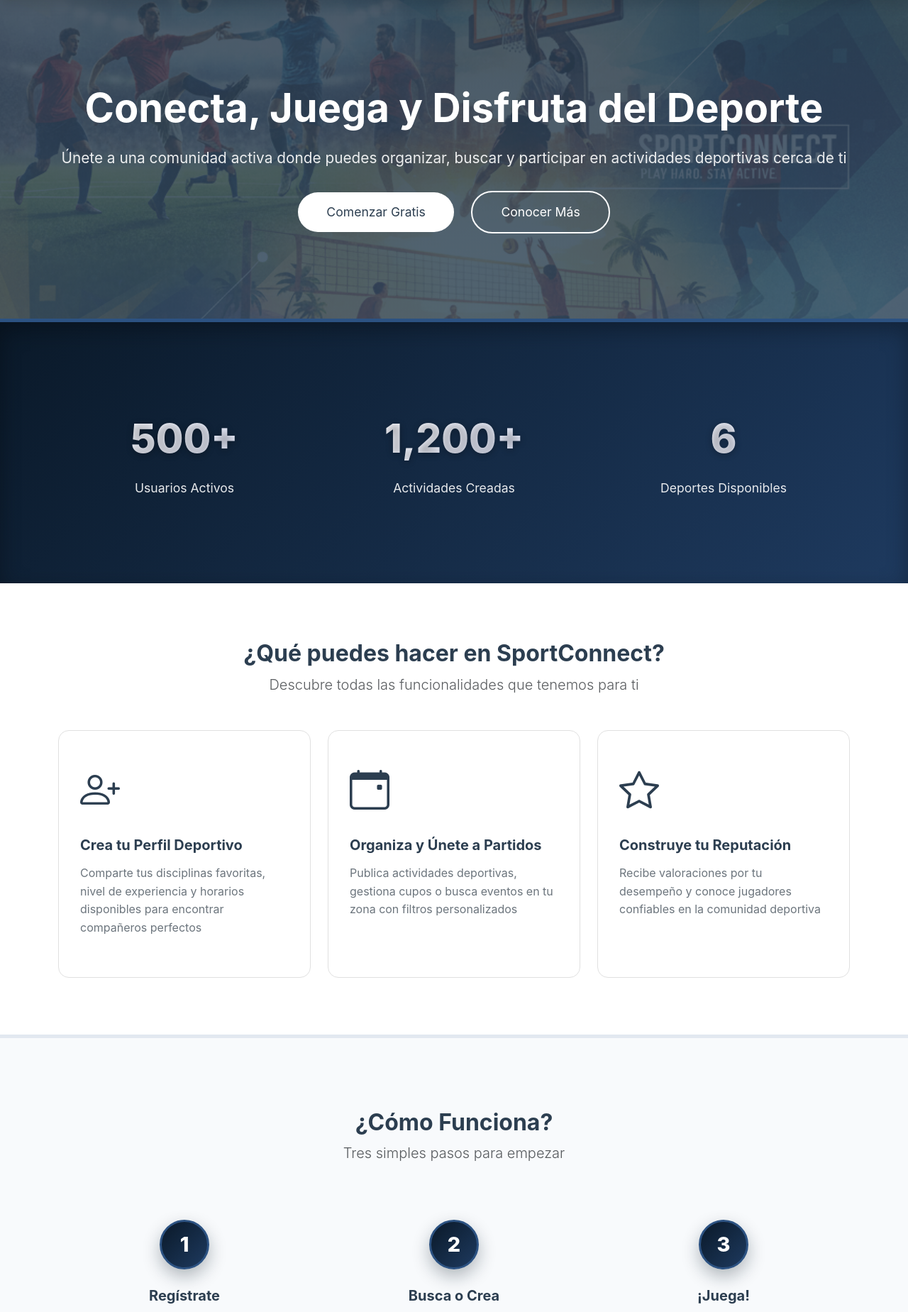
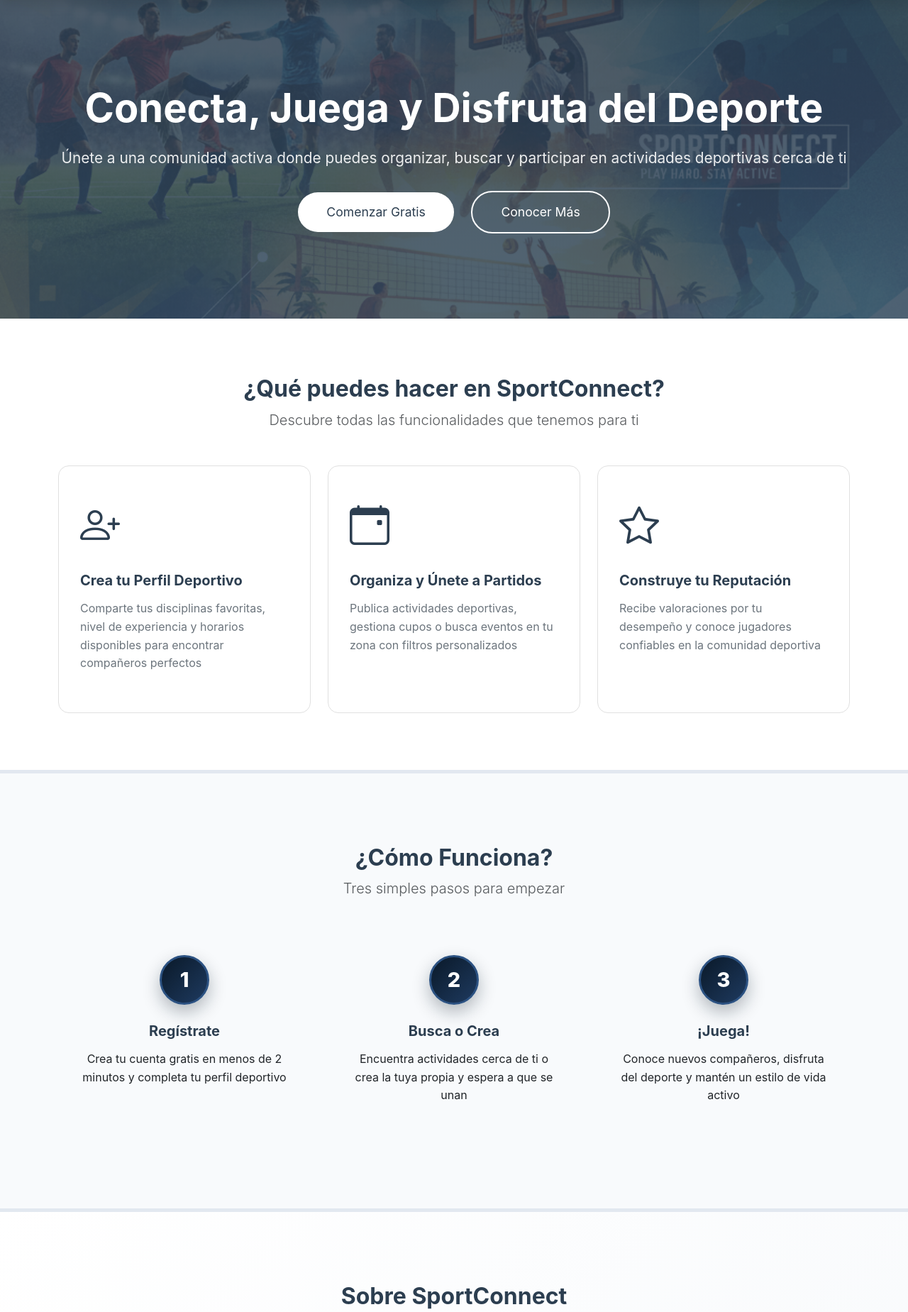
Before and after one commit to EdderZurita/MatchDeportivo2.0, a Django app: page / in a window 1280 px wide. Shown: the part 81-1930 px from the top of the page at 71% size. Run offline with Django 5.2, Linux system fonts and the light colour scheme.

Commit message:
refactor: eliminar sección de estadísticas
- Remover HTML de stats section
- Remover CSS de stats
- Landing page más limpia

```diff
--- a/MatchDeportivoAPP/templates/index.html
+++ b/MatchDeportivoAPP/templates/index.html
@@ -118,36 +118,6 @@
     line-height: 1.6;
   }
 
-  /* Stats Section */
-  .stats-section {
-    background: linear-gradient(135deg, #0a1929 0%, #1e3a5f 100%);
-    color: white;
-    padding: 100px 0;
-    border-top: 5px solid #2c5282;
-    box-shadow: inset 0 10px 30px rgba(0, 0, 0, 0.3);
-  }
-
-  .stat-item {
-    text-align: center;
-    padding: 20px;
-  }
-
-  .stat-number {
-    font-size: 3.5rem;
-    font-weight: 800;
-    display: block;
-    margin-bottom: 10px;
-    text-shadow: 0 2px 10px rgba(0, 0, 0, 0.3);
-    background: linear-gradient(135deg, #fff 0%, #e0e7ff 100%);
-    -webkit-background-clip: text;
-    -webkit-text-fill-color: transparent;
-    background-clip: text;
-  }
-
-  .stat-label {
-    font-size: 1.1rem;
-    opacity: 0.9;
-  }
 
   /* How It Works */
   .how-it-works {
@@ -278,31 +248,7 @@
   </div>
 </section>
 
-<!-- Stats Section -->
-<section class="stats-section">
-  <div class="container">
-    <div class="row">
-      <div class="col-md-4">
-        <div class="stat-item">
-          <span class="stat-number">500+</span>
-          <span class="stat-label">Usuarios Activos</span>
-        </div>
-      </div>
-      <div class="col-md-4">
-        <div class="stat-item">
-          <span class="stat-number">1,200+</span>
-          <span class="stat-label">Actividades Creadas</span>
-        </div>
-      </div>
-      <div class="col-md-4">
-        <div class="stat-item">
-          <span class="stat-number">6</span>
-          <span class="stat-label">Deportes Disponibles</span>
-        </div>
-      </div>
-    </div>
-  </div>
-</section>
+
 
 <!-- Features Section -->
 <section id="features" class="features-section">
```
